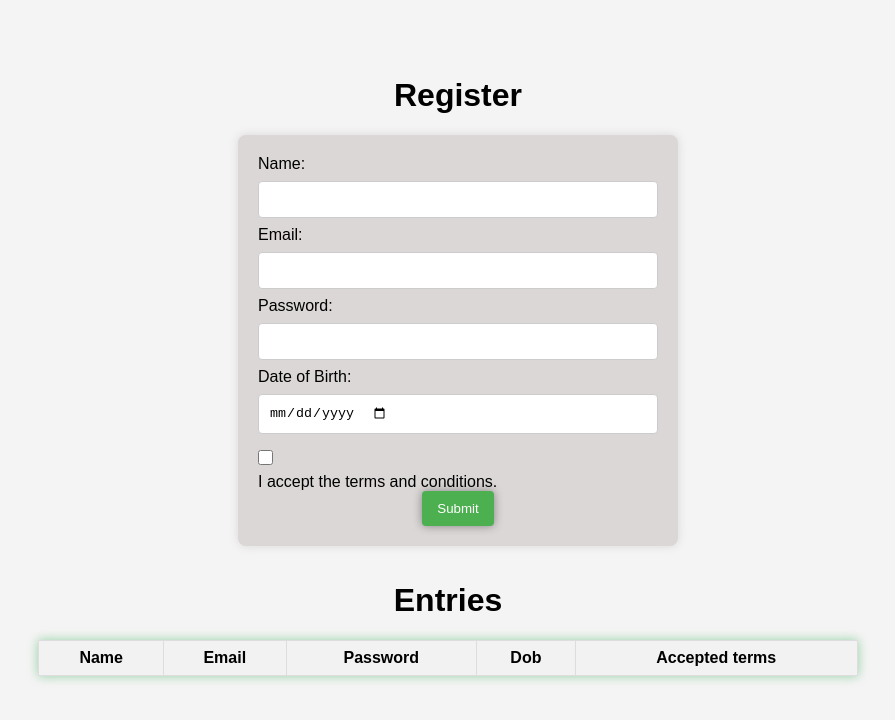
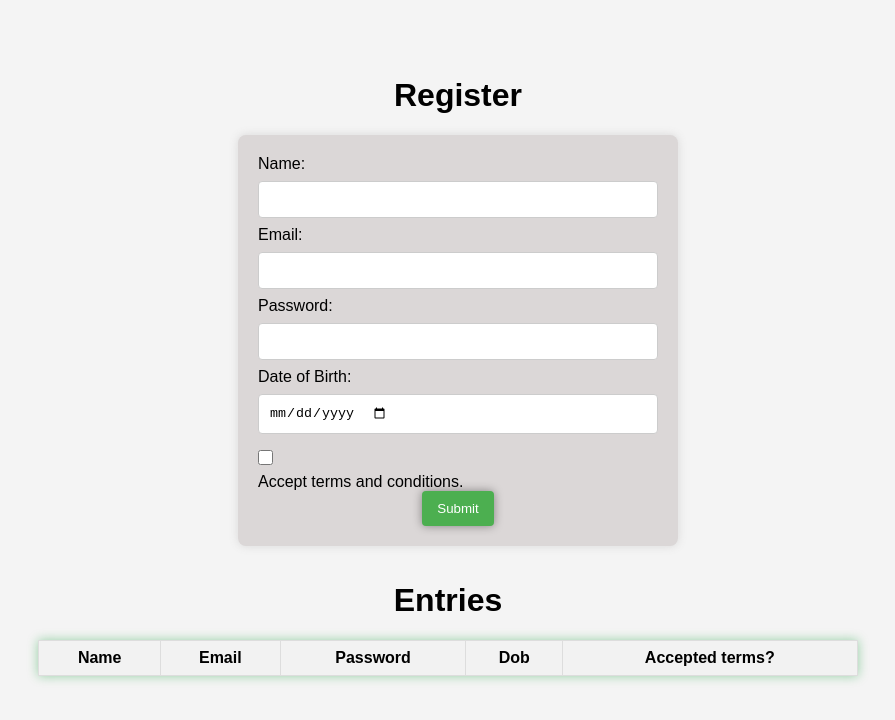
Before and after one commit to deepthidornala/wd101, a plain HTML site: page index.html in a window 1280 px wide. Shown: the whole page, without its empty margins (182-1077 px from the left). Drawn offline with Linux system fonts and the light colour scheme.

Commit message:
Update index.html

```diff
--- a/index.html
+++ b/index.html
@@ -31,7 +31,7 @@
                 <div class="form-group">
                     <label for="terms" class="checkbox-label">
                         <input type="checkbox" id="terms" name="terms" required>
-                        <span class="checkbox-text">I accept the terms and conditions.</span>
+                        <span class="checkbox-text">Accept terms and conditions.</span>
                     </label>
                 </div>
                 <!--Submit Button-->
@@ -50,7 +50,7 @@
                             <th>Email</th>
                             <th>Password</th>
                             <th>Dob</th>
-                            <th>Accepted terms</th>
+                            <th>Accepted terms?</th>
                         </tr>
                     </thead>
                     <tbody></tbody>
```
